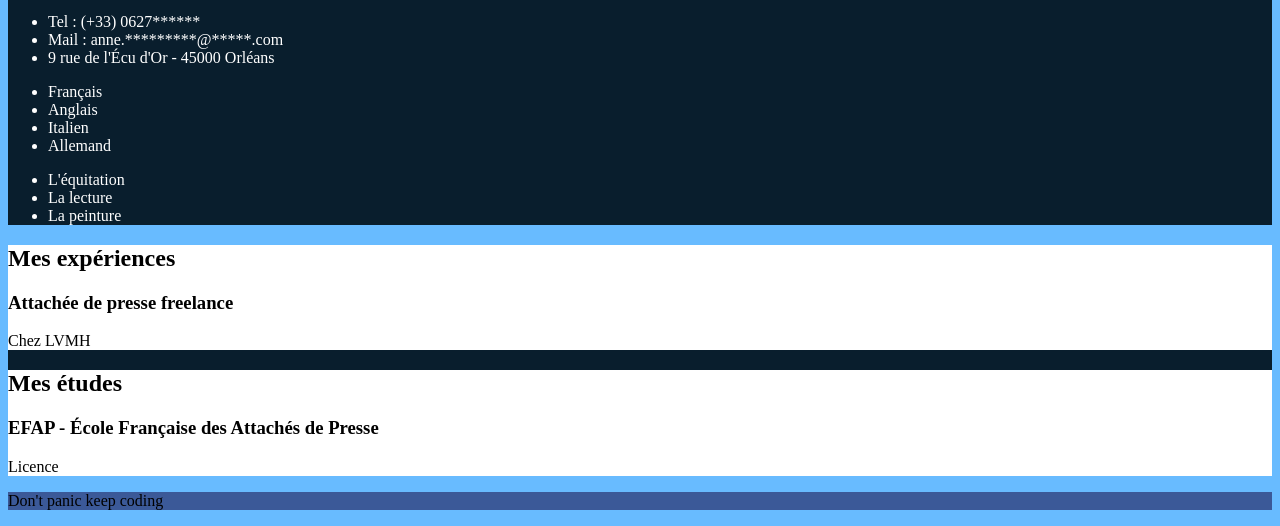
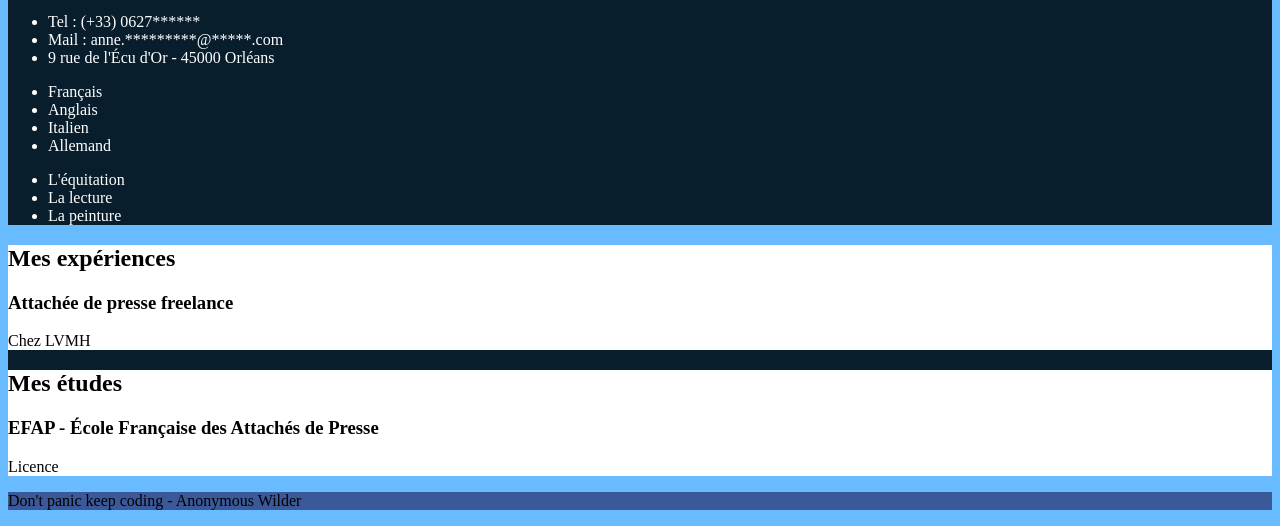
Before and after one commit to nonopoe/Simple_placeholder, a plain HTML site: page index.html in a window 1280 px wide. Shown: the part 419-945 px from the top of the page. Drawn offline with Linux system fonts and the light colour scheme.

Commit message:
modification du footer dans index

```diff
--- a/index.html
+++ b/index.html
@@ -72,7 +72,7 @@
 
 	<!-- Commentaire -->
 	<div id="footer">
-		<p>Don't panic keep coding</p>
+		<p>Don't panic keep coding - Anonymous Wilder</p>
 	</div>
 
 </body>
```
